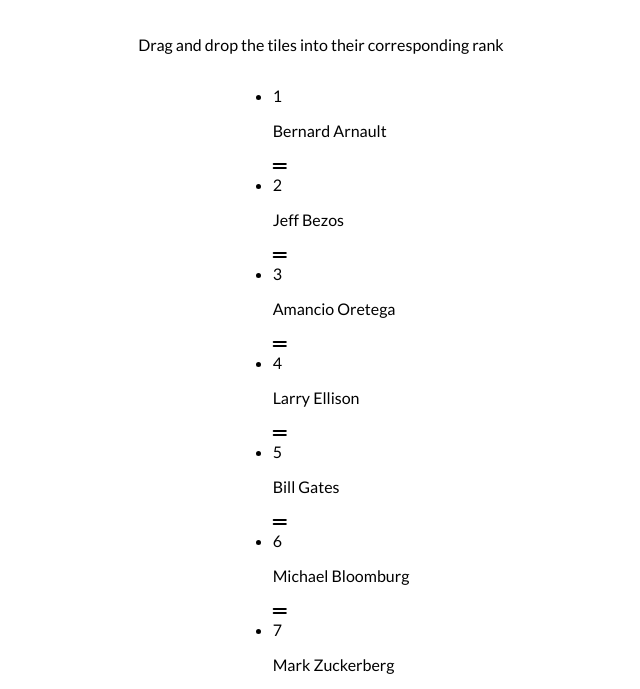
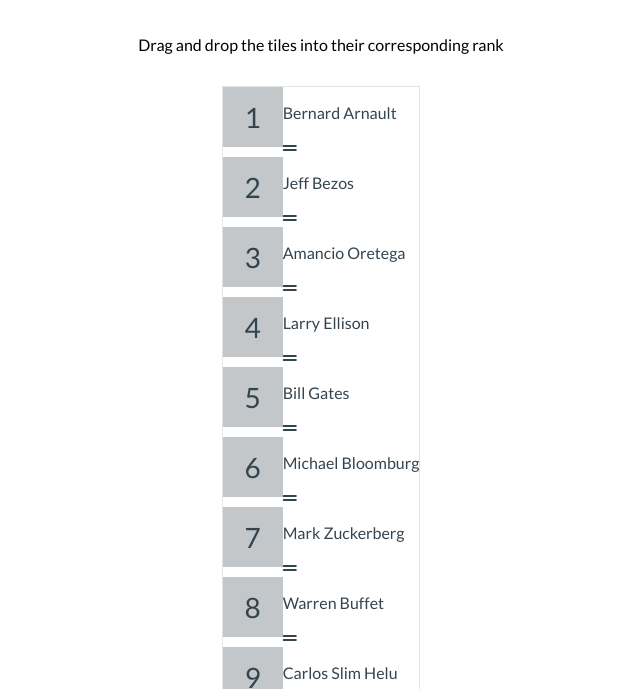
Before and after one commit to BrianMcPhillips/Top-Ten, a plain HTML site: page index.html in a window 1280 px wide. Shown: the part 63-752 px from the top of the page, without its empty margins (319-959 px from the left). Drawn offline with Linux system fonts and the light colour scheme.

Commit message:
style draggable list

```diff
--- a/style.css
+++ b/style.css
@@ -1,5 +1,10 @@
 @import url('https://fonts.googleapis.com/css?family=Lato&display=swap');
 
+:root {
+  --border-color: #e3e5e4;
+  --background-color: #c3c7ca;
+  --text-color: #34444f;
+}
 * {
   box-sizing: border-box;
 }
@@ -14,3 +19,26 @@
   margin: 0;
   font-family: 'Lato', sans-serif;
 }
+
+.draggable-list {
+  border: 1px solid var(--border-color);
+  color: var(--text-color);
+  padding: 0;
+  list-style-type: none;
+}
+
+.draggable-list li {
+  background-color: #fff;
+  display: flex;
+  flex: 1;
+}
+
+.draggable-list .number {
+  background-color: var(--background-color);
+  display: flex;
+  align-items: center;
+  justify-content: center;
+  font-size: 28px;
+  height: 60px;
+  width: 60px;
+}
```
